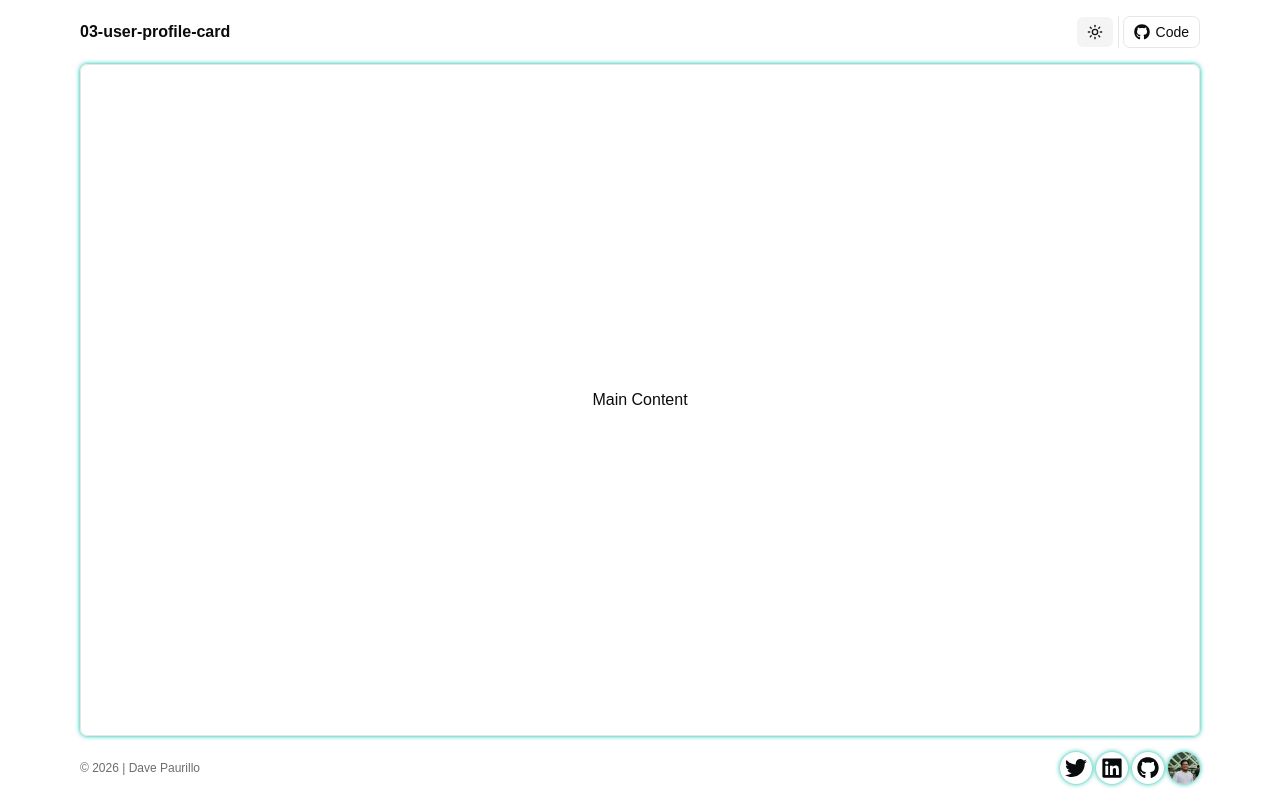
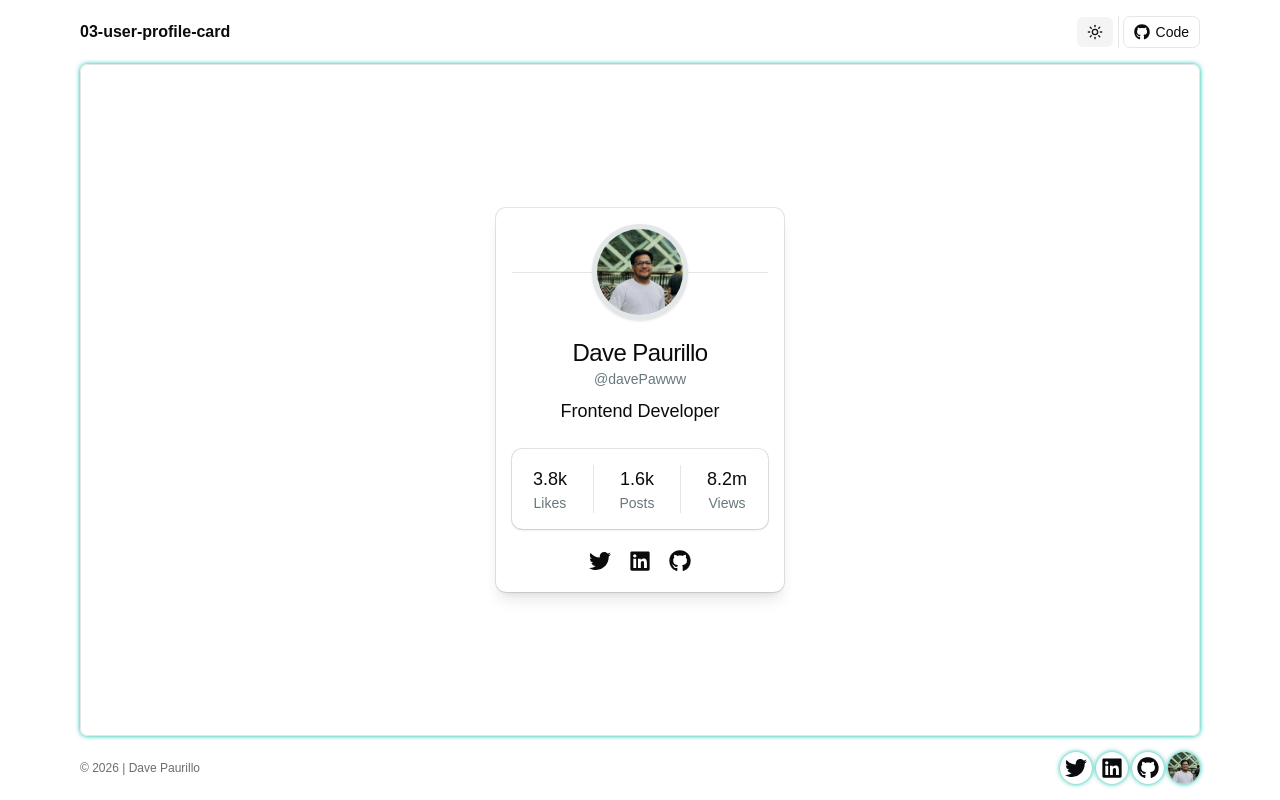
Before and after one commit to davePawww/rws-user-profile-card, a React (Vite) app: page / in a window 1280 px wide. Built offline with nearby package versions, Linux system fonts and the light colour scheme.

Commit message:
feat: user info display

```diff
--- a/src/App.tsx
+++ b/src/App.tsx
@@ -1,7 +1,13 @@
 import Layout from '@/components/layout/components/layout';
 
+import UserProfileCard from './pages/user-profile-card.page';
+
 function App() {
-  return <Layout>Main Content</Layout>;
+  return (
+    <Layout>
+      <UserProfileCard />
+    </Layout>
+  );
 }
 
 export default App;
--- /dev/null
+++ b/src/components/ui/card.tsx
@@ -0,0 +1,92 @@
+import * as React from 'react';
+
+import { cn } from '@/lib/utils';
+
+function Card({
+  className,
+  size = 'default',
+  ...props
+}: React.ComponentProps<'div'> & { size?: 'default' | 'sm' }) {
+  return (
+    <div
+      data-slot="card"
+      data-size={size}
+      className={cn(
+        'group/card bg-card text-card-foreground ring-foreground/10 flex flex-col gap-4 overflow-hidden rounded-xl py-4 text-sm ring-1 has-data-[slot=card-footer]:pb-0 has-[>img:first-child]:pt-0 data-[size=sm]:gap-3 data-[size=sm]:py-3 data-[size=sm]:has-data-[slot=card-footer]:pb-0 *:[img:first-child]:rounded-t-xl *:[img:last-child]:rounded-b-xl',
+        className,
+      )}
+      {...props}
+    />
+  );
+}
+
+function CardHeader({ className, ...props }: React.ComponentProps<'div'>) {
+  return (
+    <div
+      data-slot="card-header"
+      className={cn(
+        'group/card-header @container/card-header grid auto-rows-min items-start gap-1 rounded-t-xl px-4 group-data-[size=sm]/card:px-3 has-data-[slot=card-action]:grid-cols-[1fr_auto] has-data-[slot=card-description]:grid-rows-[auto_auto] [.border-b]:pb-4 group-data-[size=sm]/card:[.border-b]:pb-3',
+        className,
+      )}
+      {...props}
+    />
+  );
+}
+
+function CardTitle({ className, ...props }: React.ComponentProps<'div'>) {
+  return (
+    <div
+      data-slot="card-title"
+      className={cn(
+        'font-heading text-base leading-snug font-medium group-data-[size=sm]/card:text-sm',
+        className,
+      )}
+      {...props}
+    />
+  );
+}
+
+function CardDescription({ className, ...props }: React.ComponentProps<'div'>) {
+  return (
+    <div
+      data-slot="card-description"
+      className={cn('text-muted-foreground text-sm', className)}
+      {...props}
+    />
+  );
+}
+
+function CardAction({ className, ...props }: React.ComponentProps<'div'>) {
+  return (
+    <div
+      data-slot="card-action"
+      className={cn('col-start-2 row-span-2 row-start-1 self-start justify-self-end', className)}
+      {...props}
+    />
+  );
+}
+
+function CardContent({ className, ...props }: React.ComponentProps<'div'>) {
+  return (
+    <div
+      data-slot="card-content"
+      className={cn('px-4 group-data-[size=sm]/card:px-3', className)}
+      {...props}
+    />
+  );
+}
+
+function CardFooter({ className, ...props }: React.ComponentProps<'div'>) {
+  return (
+    <div
+      data-slot="card-footer"
+      className={cn(
+        'bg-muted/50 flex items-center rounded-b-xl border-t p-4 group-data-[size=sm]/card:p-3',
+        className,
+      )}
+      {...props}
+    />
+  );
+}
+
+export { Card, CardHeader, CardFooter, CardTitle, CardAction, CardDescription, CardContent };
--- /dev/null
+++ b/src/features/profile-card/components/avatar.tsx
@@ -0,0 +1,15 @@
+import usericon from '@/assets/dave.jpeg';
+import { Separator } from '@/components/ui/separator';
+
+export function Avatar() {
+  return (
+    <div className="mb-12 flex flex-col items-center">
+      <Separator className="mt-12" />
+      <img
+        src={usericon}
+        alt="User Icon"
+        className="absolute z-50 h-24 w-24 rounded-full border-5 shadow-sm"
+      />
+    </div>
+  );
+}
--- /dev/null
+++ b/src/features/profile-card/components/profile-texts.tsx
@@ -0,0 +1,9 @@
+export function ProfileTexts() {
+  return (
+    <div className="mt-16 text-center">
+      <h3 className="text-2xl tracking-tight">Dave Paurillo</h3>
+      <p className="text-muted-foreground text-sm">@davePawww</p>
+      <h4 className="mt-2 text-lg">Frontend Developer</h4>
+    </div>
+  );
+}
--- /dev/null
+++ b/src/features/profile-card/components/socials.tsx
@@ -0,0 +1,33 @@
+import { FaGithub, FaLinkedin, FaTwitter } from 'react-icons/fa';
+
+import type { AvatarIconProps } from '@/types/common.types';
+
+const socials = [
+  { link: 'https://x.com/davePawww', icon: <FaTwitter size={22} /> },
+  { link: 'https://www.linkedin.com/in/davepaurillo/', icon: <FaLinkedin size={22} /> },
+  { link: 'https://github.com/davePawww', icon: <FaGithub size={22} /> },
+];
+
+export function Socials() {
+  return (
+    <div className="mt-4 flex items-center justify-center gap-2">
+      {socials.map((social) => {
+        return <SocialsIcon key={social.link} {...social} />;
+      })}
+    </div>
+  );
+}
+
+function SocialsIcon({ link, icon }: AvatarIconProps) {
+  return (
+    <a
+      href={link}
+      target="_blank"
+      rel="noopener noreferrer"
+      className="flex size-8 items-center justify-center"
+      aria-label={`Link to ${link}`}
+    >
+      {icon}
+    </a>
+  );
+}
--- /dev/null
+++ b/src/features/profile-card/components/stats.tsx
@@ -0,0 +1,25 @@
+import { Card, CardContent } from '@/components/ui/card';
+import { Separator } from '@/components/ui/separator';
+
+export function Stats() {
+  return (
+    <Card className="mt-6 w-full shadow-sm">
+      <CardContent className="flex items-center justify-around">
+        <div className="text-center">
+          <h3 className="text-lg font-medium">3.8k</h3>
+          <p className="text-muted-foreground text-sm">Likes</p>
+        </div>
+        <Separator orientation="vertical" className="mx-4" />
+        <div className="text-center">
+          <h3 className="text-lg font-medium">1.6k</h3>
+          <p className="text-muted-foreground text-sm">Posts</p>
+        </div>
+        <Separator orientation="vertical" className="mx-4" />
+        <div className="text-center">
+          <h3 className="text-lg font-medium">8.2m</h3>
+          <p className="text-muted-foreground text-sm">Views</p>
+        </div>
+      </CardContent>
+    </Card>
+  );
+}
--- /dev/null
+++ b/src/features/profile-card/index.ts
@@ -0,0 +1,4 @@
+export { Avatar } from '@/features/profile-card/components/avatar';
+export { ProfileTexts } from '@/features/profile-card/components/profile-texts';
+export { Stats } from '@/features/profile-card/components/stats';
+export { Socials } from '@/features/profile-card/components/socials';
--- /dev/null
+++ b/src/pages/user-profile-card.page.tsx
@@ -0,0 +1,15 @@
+import { Card, CardContent } from '@/components/ui/card';
+import { Avatar, ProfileTexts, Socials, Stats } from '@/features/profile-card';
+
+export default function UserProfileCard() {
+  return (
+    <Card className="h-96 w-72 shadow-lg">
+      <CardContent>
+        <Avatar />
+        <ProfileTexts />
+        <Stats />
+        <Socials />
+      </CardContent>
+    </Card>
+  );
+}
```
